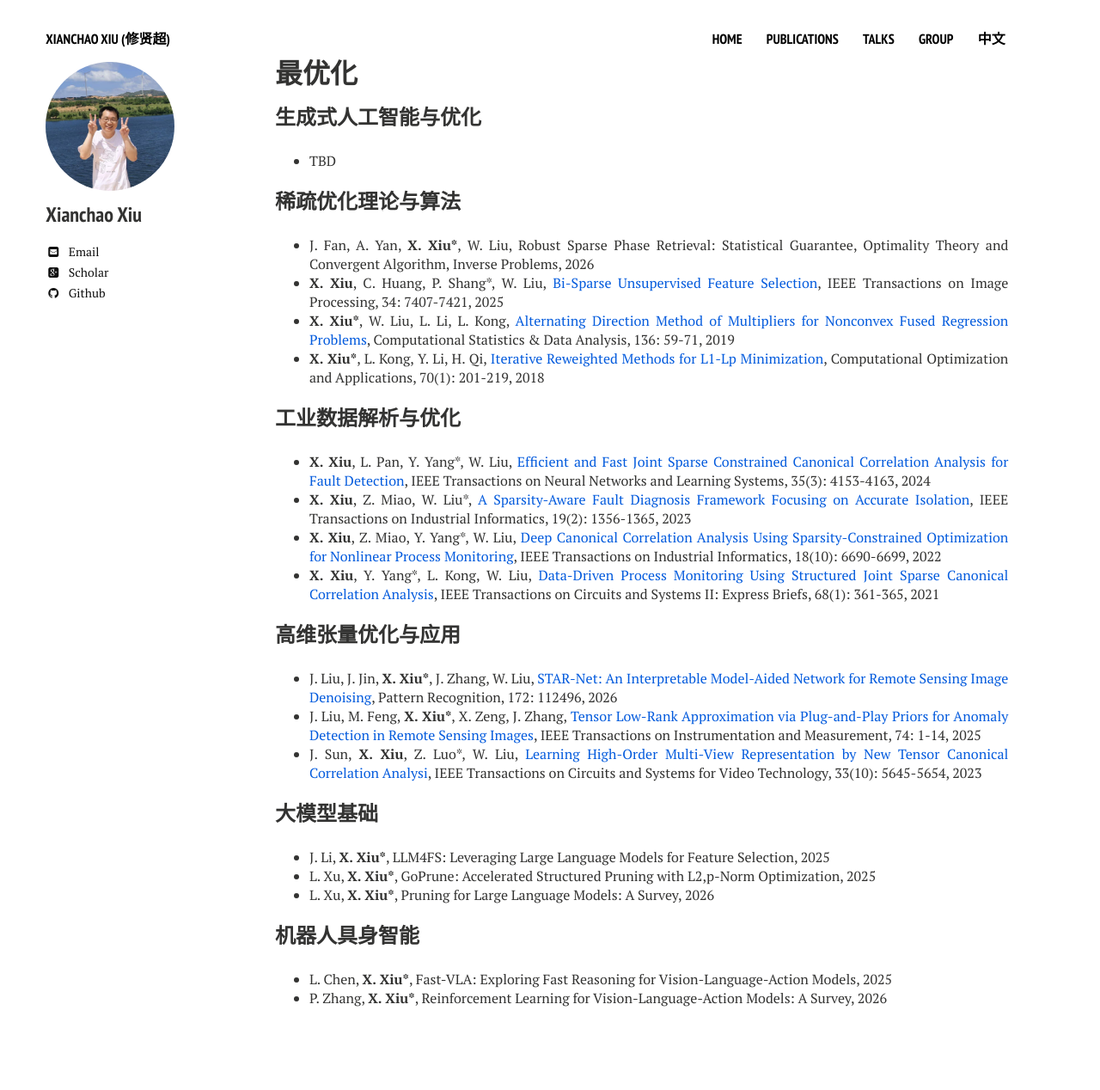
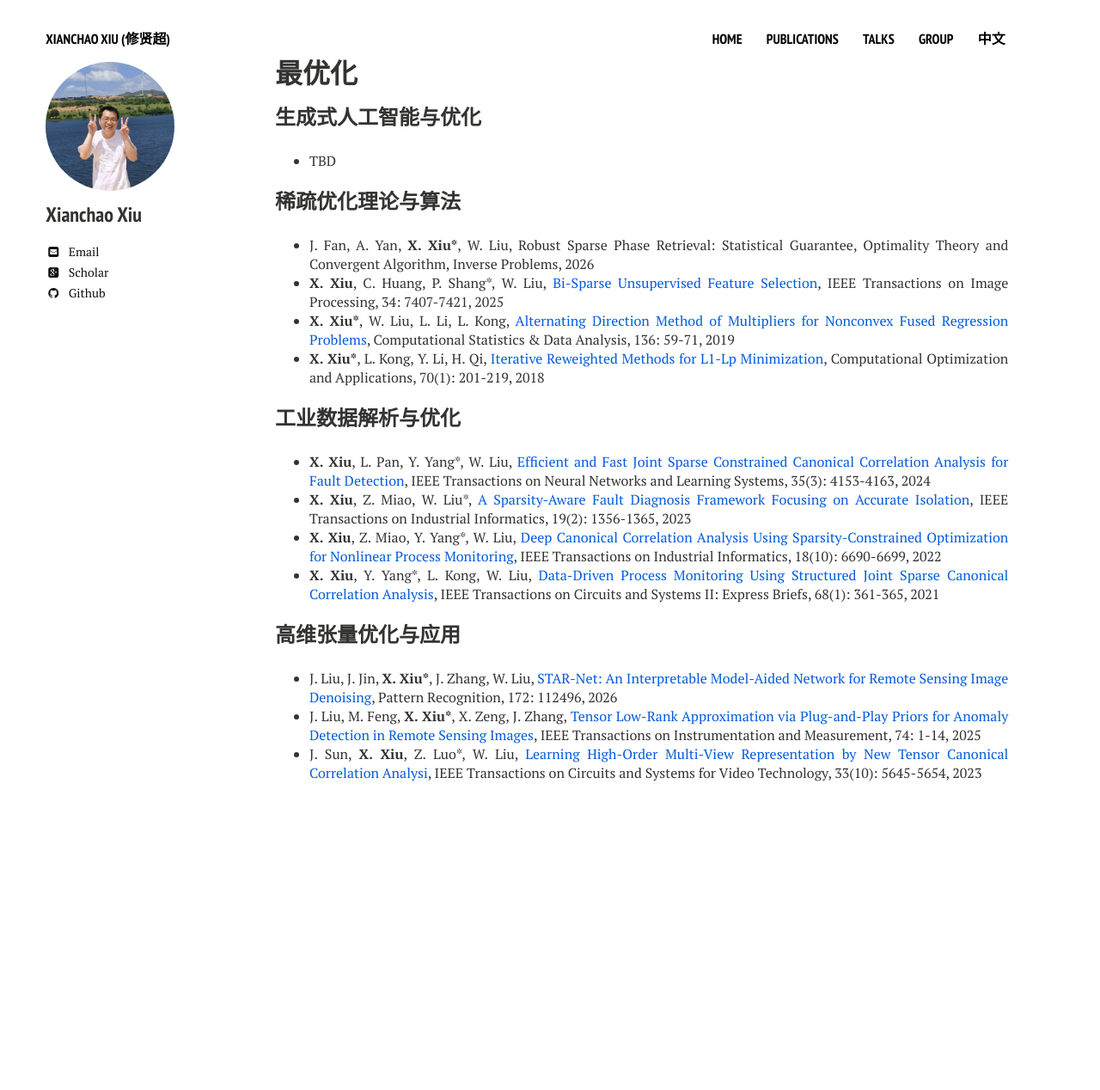
Before and after one commit to xianchaoxiu/xianchaoxiu.github.io, a Jekyll site: the page built from chinese/research/OPT/index.md, in a window 1280 px wide. Shown: the whole page at 86% size. Built offline with Jekyll 4.4.1, drawn with Linux system fonts in a browser that asks for light colours; nearby versions of some CDN libraries; after the commit the page ends 1006 px from its top, so only the background shows below that.

Commit message:
Update index.md

```diff
--- a/chinese/research/OPT/index.md
+++ b/chinese/research/OPT/index.md
@@ -29,13 +29,3 @@ share: false
 * J. Liu, J. Jin, <b>X. Xiu*</b>, J. Zhang, W. Liu, <a href="https://doi.org/10.1016/j.patcog.2025.112496" class="textlink" target="_blank">STAR-Net: An Interpretable Model-Aided Network for Remote Sensing Image Denoising</a>, Pattern Recognition, 172: 112496, 2026  <br>
 * J. Liu, M. Feng, <b>X. Xiu*</b>, X. Zeng, J. Zhang, <a href="https://ieeexplore.ieee.org/document/10935754" class="textlink" target="_blank">Tensor Low-Rank Approximation via Plug-and-Play Priors for Anomaly Detection in Remote Sensing Images</a>, IEEE Transactions on Instrumentation and Measurement, 74: 1-14, 2025  <br>
 * J. Sun, <b>X. Xiu</b>, Z. Luo*, W. Liu, <a href="https://ieeexplore.ieee.org/document/10091146" class="textlink" target="_blank">Learning High-Order Multi-View Representation by New Tensor Canonical Correlation Analysi</a>, IEEE Transactions on Circuits and Systems for Video Technology, 33(10): 5645-5654, 2023 <br>
-
-### 大模型基础
-* J. Li, <b>X. Xiu*</b>, LLM4FS: Leveraging Large Language Models for Feature Selection, 2025 <br>
-* L. Xu, <b>X. Xiu*</b>, GoPrune: Accelerated Structured Pruning with L2,p-Norm Optimization, 2025 <br>
-* L. Xu, <b>X. Xiu*</b>, Pruning for Large Language Models: A Survey, 2026 <br>
-
-
-### 机器人具身智能
-* L. Chen, <b>X. Xiu*</b>, Fast-VLA: Exploring Fast Reasoning for Vision-Language-Action Models, 2025 <br>
-* P. Zhang, <b>X. Xiu*</b>, Reinforcement Learning for Vision-Language-Action Models: A Survey, 2026 <br>
```
